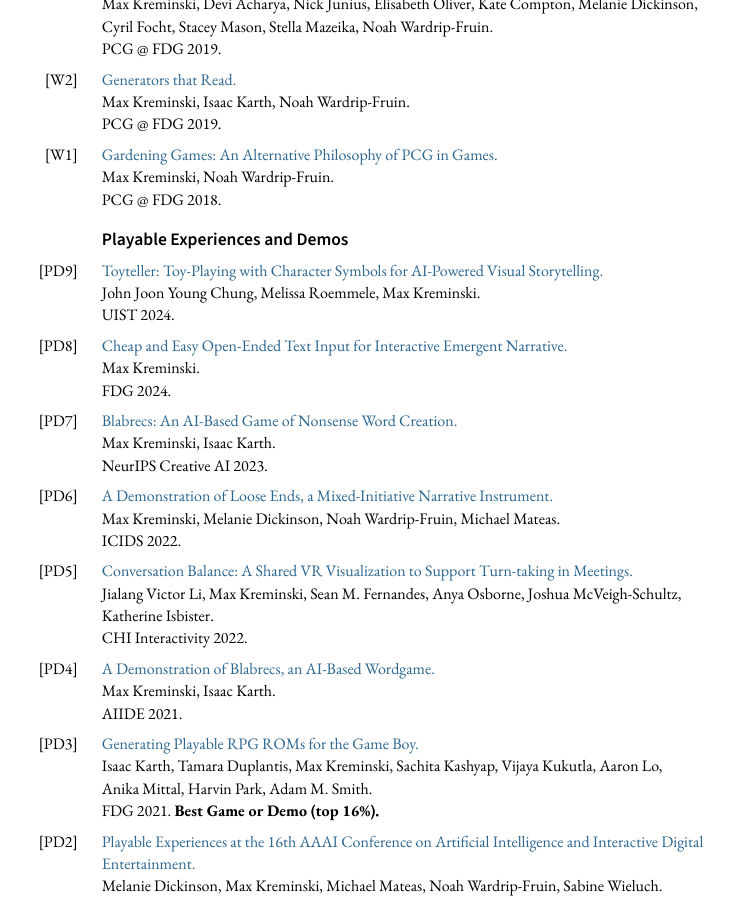
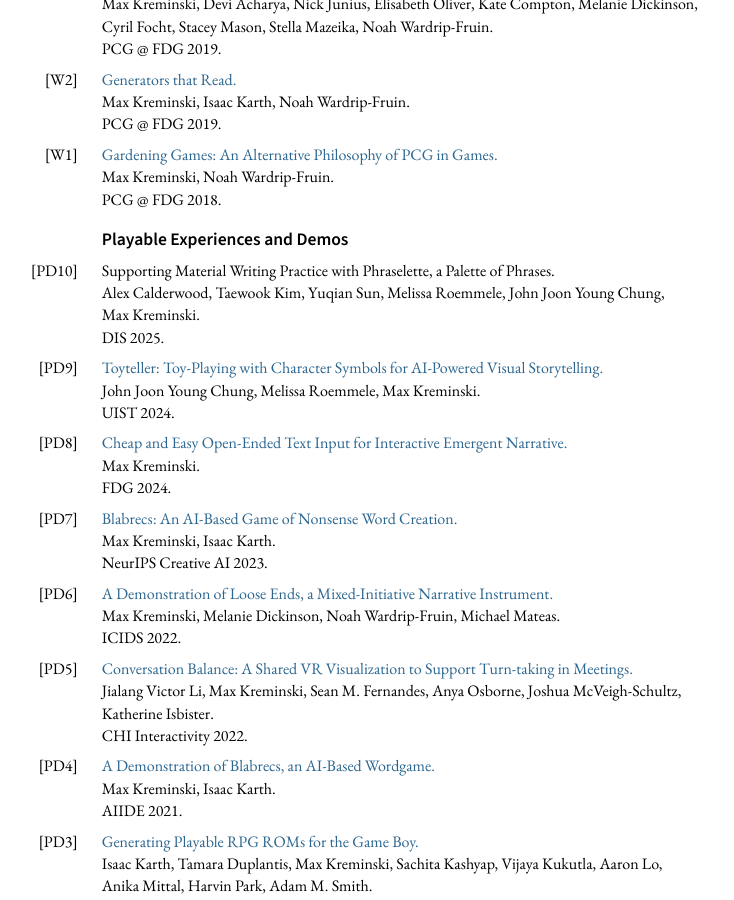
Before and after one commit to mkremins/mkremins.github.io, a Jekyll site: the page built from cv/index.html, in a window 1280 px wide and 900 px high, scrolled down 5783 px. Shown: the whole window, without its empty margins (281-1015 px from the left). Built offline with Jekyll 4.4.1, drawn with Linux system fonts in a browser that asks for light colours.

Commit message:
Add DIS 2025 Phraselette demo

```diff
--- a/_data/publications.json
+++ b/_data/publications.json
@@ -35,6 +35,15 @@
   "venue_long": "Designing Interactive Systems",
   "pubtype": "full",
   "acceptrate": "24.24%",
+},
+{
+  "title": "Supporting Material Writing Practice with Phraselette, a Palette of Phrases",
+  "url": "",
+  "authors": ["Alex Calderwood", "Taewook Kim", "Yuqian Sun", "Melissa Roemmele", "John Joon Young Chung", "Max Kreminski"],
+  "year": "2025",
+  "venue": "DIS",
+  "venue_long": "Designing Interactive Systems",
+  "pubtype": "pe_or_demo",
 },
 {
   "title": "Fuzzy Linkography: Automatic Graphical Summarization of Creative Activity Traces",
```
